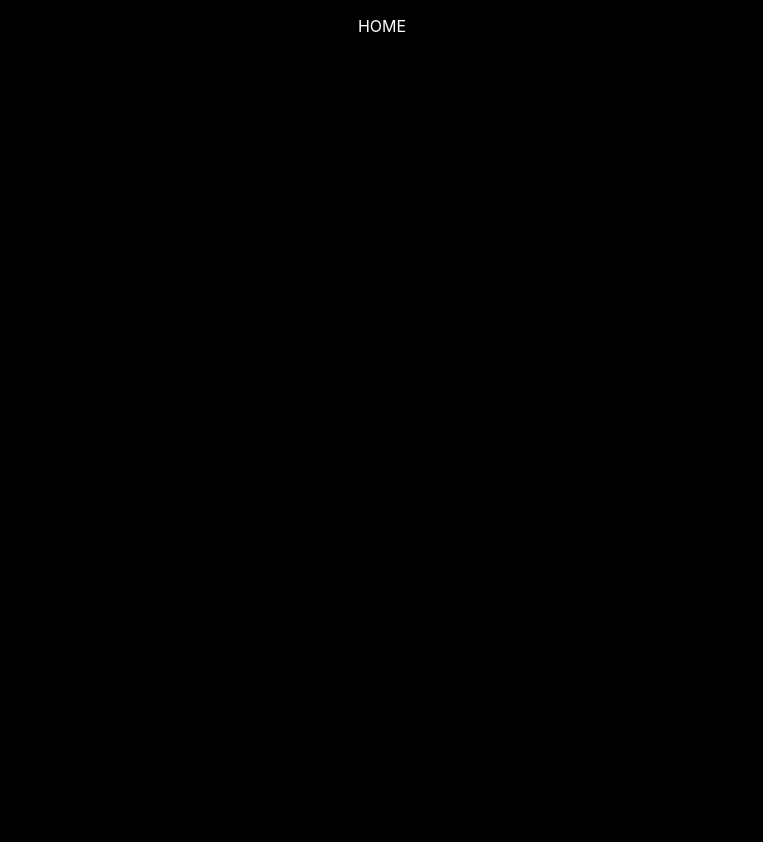
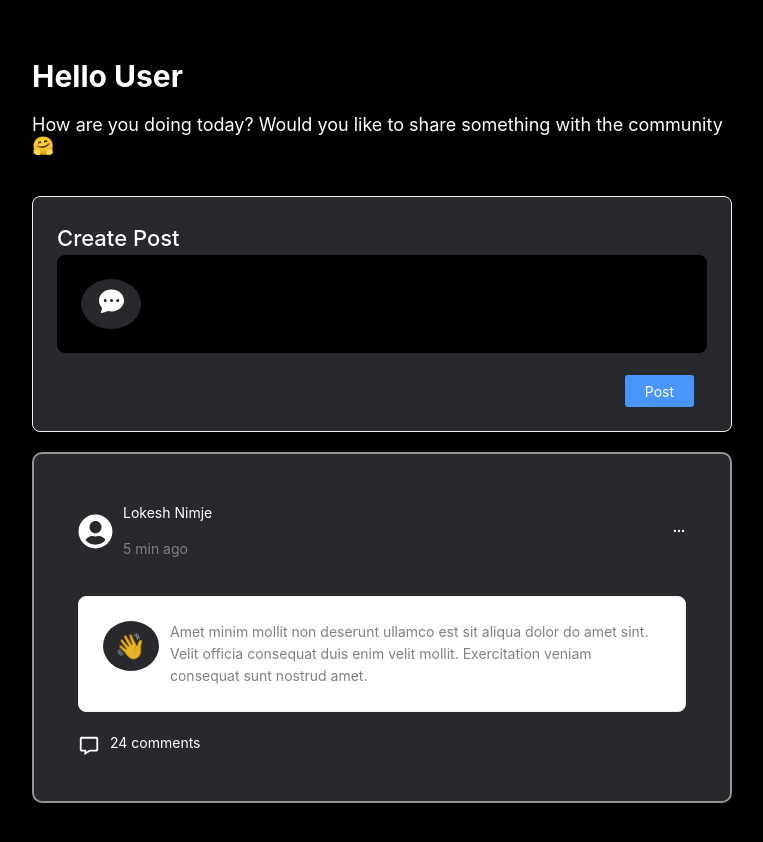
Before and after one commit to lokeshnimje/atlys-assignment, a React (Create React App) app: page /home in a window 1280 px wide. Shown: the top 842 px of the page, without its empty margins (258-1021 px from the left). Before the commit the page ends 800 px from the top, so only its background shows below. Built offline with nearby package versions, Linux system fonts and the light colour scheme.

Commit message:
designed home page

```diff
--- a/src/components/Home.jsx
+++ b/src/components/Home.jsx
@@ -1,8 +1,170 @@
 import React from "react";
+import { BsFillChatDotsFill } from "react-icons/bs";
+import { FaUserCircle } from "react-icons/fa";
+import { FiMoreHorizontal } from "react-icons/fi";
+import { BiMessage } from "react-icons/bi";
+import { Button, Input, Row, Card, Col } from "antd";
 
 const Home = () => {
   return (
-    <p style={{ color: "white"}}>HOME</p>
+    <div style={{ width: "90%", margin: "auto" }}>
+      <div
+        style={{
+          maxWidth: "700px",
+          margin: " 5% auto",
+          color: "white",
+          textAlign: "start",
+        }}
+      >
+        <Row style={{ fontSize: "30px", fontWeight: "700" }}>Hello User</Row>
+        <Row style={{ marginTop: "20px", fontSize: "18px" }}>
+          How are you doing today? Would you like to share something with the
+          community 🤗
+        </Row>
+
+        <Card
+          style={{
+            background: "rgba(39,41,45,1)",
+            marginTop: "40px",
+          }}
+        >
+          <Row style={{ fontSize: "22px", fontWeight: "500", color: "white" }}>
+            Create Post
+          </Row>
+          <Card style={{ border: "none", background: "black" }}>
+            <Row
+              style={{
+                display: "flex",
+              }}
+            >
+              <Col
+                style={{
+                  width: "10%",
+                  height: "50px",
+                  borderRadius: "50%",
+                  background: "rgba(39,41,45,1)",
+                  display: "flex",
+                  alignItems: "center",
+                  justifyContent: "center",
+                  margin: "0px",
+                }}
+              >
+                <p style={{ fontSize: "25px", color: "white" }}>
+                  <BsFillChatDotsFill />
+                </p>
+              </Col>
+              <Col span="20" style={{ color: "gray" }}>
+                <Input
+                  name=""
+                  id=""
+                  // placeholder="How are you feeling today?"
+                  rows="2"
+                  style={{
+                    background: "transparent",
+                    width: "100%",
+                    border: "none",
+                    padding: "10px 0px 0 20px",
+                    color: "white",
+                  }}
+                ></Input>
+              </Col>
+            </Row>
+          </Card>
+          <br />
+          <div style={{ display: "flex", justifyContent: "end", width: "98%" }}>
+            <Button
+              style={{
+                padding: "7px 20px",
+                color: "white",
+                background: "#4A96FF",
+                cursor: "pointer",
+                border: "none",
+                borderRadius: "3px",
+              }}
+            >
+              Post
+            </Button>
+          </div>
+        </Card>
+        <br />
+        <Card
+          style={{
+            maxWidth: "100%",
+            height: "100%",
+            borderRadius: "10px",
+            background: "rgba(39,41,45,1)",
+            border: "2px solid #939393",
+            padding: "10px 20px",
+          }}
+        >
+          <Row
+            style={{
+              display: "flex",
+              justifyContent: "space-between",
+              alignItems: "center",
+              color: "white",
+            }}
+          >
+            <div style={{ display: "flex", gap: "10px", alignItems: "center" }}>
+              <FaUserCircle style={{ fontSize: "35px" }} />
+              <div>
+                <p>Lokesh Nimje</p>
+                <p style={{ color: "gray" }}>5 min ago</p>
+              </div>
+            </div>
+            <FiMoreHorizontal style={{ cursor: "pointer" }} />
+          </Row>
+          <br />
+
+          <Card>
+            <Row
+              style={{
+                display: "flex",
+                justifyContent: "space-between",
+              }}
+            >
+              <Col
+                style={{
+                  width: "10%",
+                  height: "50px",
+                  borderRadius: "50%",
+                  background: "rgba(39,41,45,1)",
+                  display: "flex",
+                  alignItems: "center",
+                  justifyContent: "center",
+                  margin: "0px",
+                }}
+              >
+                <p style={{ fontSize: "25px" }}>👋</p>
+              </Col>
+              <Col style={{ color: "gray", width: "88%" }}>
+                Amet minim mollit non deserunt ullamco est sit aliqua dolor do
+                amet sint. Velit officia consequat duis enim velit mollit.
+                Exercitation veniam consequat sunt nostrud amet.
+              </Col>
+            </Row>
+          </Card>
+          <Row
+            style={{
+              display: "flex",
+              gap: "10px",
+              justifyContent: "start",
+              width: "98%",
+              cursor: "pointer",
+              color: "white",
+              marginTop: "20px",
+            }}
+          >
+            <Col>
+              <span style={{ fontSize: "22px" }}>
+                <BiMessage />{" "}
+              </span>{" "}
+            </Col>
+            <Col>24 comments</Col>
+          </Row>
+        </Card>
+      </div>
+    </div>
   );
 };
 
--- a/src/components/Login.jsx
+++ b/src/components/Login.jsx
@@ -1,7 +1,7 @@
 import React, { useState } from "react";
 import { BsArrowRightShort, FaBeer } from "react-icons/bs";
 import { useNavigate } from "react-router-dom";
-import {Button, Input, Row, Card }from "antd";
+import { Button, Input, Row, Card } from "antd";
 
 const Login = () => {
   const [logSign, setLogSign] = useState(true);
@@ -11,16 +11,29 @@ const Login = () => {
       style={{
         justifyContent: "center",
         alignItems: "center",
-        width:'90%',margin:'auto',
+        width: "90%",
+        margin: "auto",
         background: "transparent",
         padding: "20px",
-        height: "100vh"
+        height: "100vh",
       }}
     >
-  <Row style={{ justifyContent: "center", alignItems: "center", marginTop: "15vh" }}>
-      <img src={require("./image/Logo.png")} alt="" />
-  </Row>
-  <Row style={{ justifyContent: "center", alignItems: "center", marginTop: "20px" }}>
+      <Row
+        style={{
+          justifyContent: "center",
+          alignItems: "center",
+          marginTop: "15vh",
+        }}
+      >
+        <img src={require("./image/Logo.png")} alt="" />
+      </Row>
+      <Row
+        style={{
+          justifyContent: "center",
+          alignItems: "center",
+          marginTop: "20px",
+        }}
+      >
         {logSign ? (
           <Card
             style={{
@@ -30,9 +43,22 @@ const Login = () => {
               border: "2px solid #939393",
             }}
           >
-            <Row style={{ justifyContent: "center", color: "#939393", fontSize: "14px" }}>WELCOME BACK</Row>
             <Row
-              style={{justifyContent: "center", color: "#ffffff", fontSize: "18px", fontWeight: "500" }}
+              style={{
+                justifyContent: "center",
+                color: "#939393",
+                fontSize: "14px",
+              }}
+            >
+              WELCOME BACK
+            </Row>
+            <Row
+              style={{
+                justifyContent: "center",
+                color: "#ffffff",
+                fontSize: "18px",
+                fontWeight: "500",
+              }}
             >
               Log into your account
             </Row>
@@ -102,7 +128,12 @@ const Login = () => {
               >
                 <p style={{ color: "#939393" }}>Not registere yet ?</p>
                 <Row
-                  style={{ display: "flex", gap: "2px", cursor: "pointer", alignItems: "center" }}
+                  style={{
+                    display: "flex",
+                    gap: "2px",
+                    cursor: "pointer",
+                    alignItems: "center",
+                  }}
                   onClick={() => setLogSign(false)}
                 >
                   <p style={{ color: "#ffffff" }}>Register </p>
@@ -122,9 +153,22 @@ const Login = () => {
               border: "2px solid #939393",
             }}
           >
-            <Row style={{justifyContent: "center", color: "#939393", fontSize: "14px" }}>SIGN UP</Row>
             <Row
-              style={{ justifyContent: "center", color: "#ffffff", fontSize: "18px", fontWeight: "500 " }}
+              style={{
+                justifyContent: "center",
+                color: "#939393",
+                fontSize: "14px",
+              }}
+            >
+              SIGN UP
+            </Row>
+            <Row
+              style={{
+                justifyContent: "center",
+                color: "#ffffff",
+                fontSize: "18px",
+                fontWeight: "500 ",
+              }}
             >
               Create an account to continue
             </Row>
@@ -195,7 +239,12 @@ const Login = () => {
               >
                 <p style={{ color: "#939393" }}>Already have an account ?</p>
                 <Row
-                  style={{ display: "flex", gap: "2px", cursor: "pointer", alignItems: "center" }}
+                  style={{
+                    display: "flex",
+                    gap: "2px",
+                    cursor: "pointer",
+                    alignItems: "center",
+                  }}
                   onClick={() => setLogSign(true)}
                 >
                   <p style={{ color: "#ffffff" }}>Login </p>
@@ -209,7 +258,6 @@ const Login = () => {
           </Card>
         )}
       </Row>
-
     </div>
   );
 };
```
